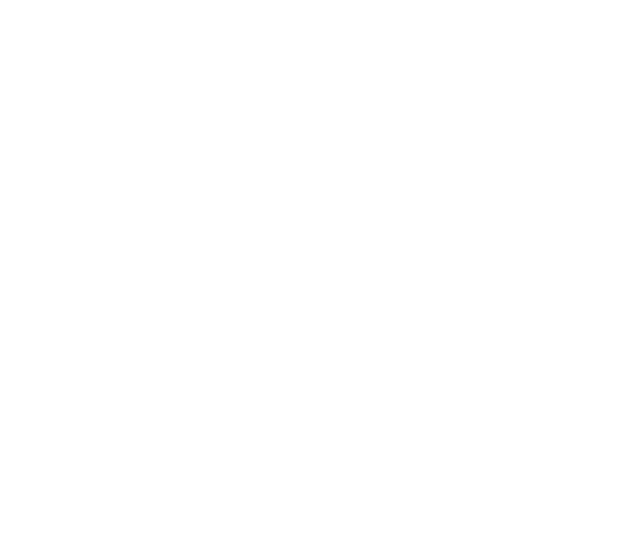
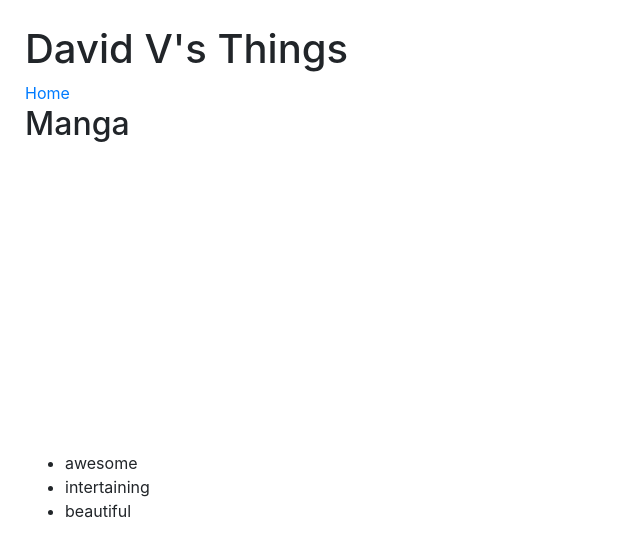
Before and after one commit to EricSokolowski/all-the-things, a React (Create React App) app: page /the-awesome-things in a window 1280 px wide. Before the commit this address had no page. Shown: the top 556 px of the page, without its empty margins (0-640 px from the left). Built offline with nearby package versions, Linux system fonts and the light colour scheme.

Commit message:
add davidv things

```diff
--- a/src/App.js
+++ b/src/App.js
@@ -2,6 +2,7 @@
 import ManliestThings from './pages/ManliestThings/ManliestThings'
 import StyledThings from './pages/StyledThings/StyledThings'
 import SillyThings from './pages/SillyThings/SIllyThings'
+import AwesomeThings from './pages/AwesomeThings/AwesomeThings'
 import Landing from './pages/Landing/Landing'
 
 const App = () => {
@@ -62,6 +63,13 @@
     },
   ]
 
+  const davidVThings = [
+    {
+      name: "Manga",
+      attributes: ["awesome", "intertaining", "beautiful"],
+    },
+  ]
+
   return (
     <Routes>
       {/* All the <Route> components should live here */}
@@ -78,6 +86,10 @@
         path="/the-silly-things"
         element={<SillyThings things={huntersThings} />}
       />
+      <Route
+        path="/the-awesome-things"
+        element={<AwesomeThings things={davidVThings} />}
+      />
     </Routes>
   )
 }
--- /dev/null
+++ b/src/pages/AwesomeThings/AwesomeThings.jsx
@@ -0,0 +1,17 @@
+import ThingCard from '../../components/ThingCard/ThingCard'
+import { Link } from 'react-router-dom'
+
+const AwesomeThings = (props) => {
+  return (
+    <>
+      <h1>David V's Things</h1>
+      <Link to="/">Home</Link>
+
+      {props.things.map((thing, idx) =>
+        <ThingCard key={idx} thing={thing}/>
+      )}
+    </>
+  )
+}
+
+export default AwesomeThings
--- a/src/pages/Landing/Landing.jsx
+++ b/src/pages/Landing/Landing.jsx
@@ -8,6 +8,7 @@
       <Link to="/the-manliest-things">Ben's Things</Link><br/>
       <Link to="/the-well-styled-things">David's Things</Link><br/>
       <Link to="/the-silly-things">Hunter's Things</Link><br/>
+      <Link to="/the-awesome-things">David V's Things</Link><br/>
     </>
   )
 }
```
